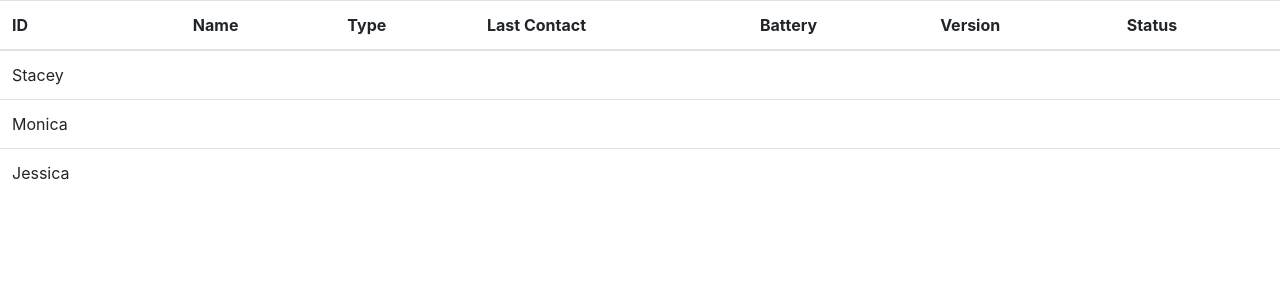
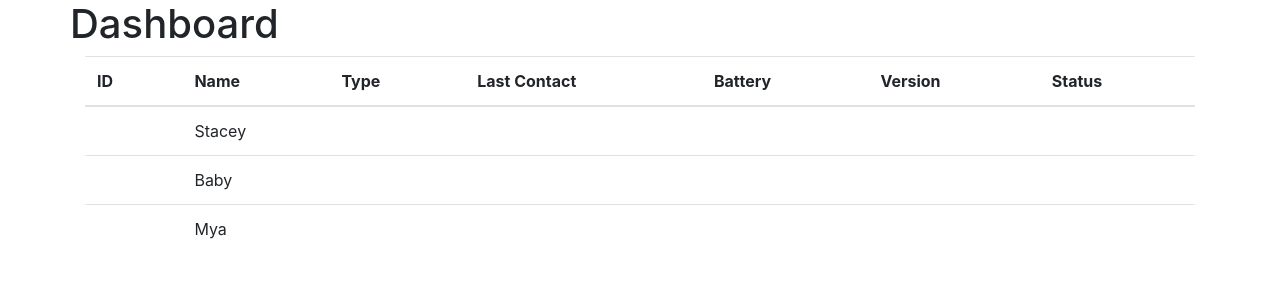
Before and after one commit to CallumHoward/OriginBlobs, a React app in the folder Dashboard/FrontEnd/: page / in a window 1280 px wide. Shown: the top 300 px of the page. Built offline with nearby package versions, Linux system fonts and the light colour scheme; the HTML template or start-up script is replaced by a standard one.

Commit message:
added react table and got sorting by column working

```diff
--- a/Dashboard/FrontEnd/package.json
+++ b/Dashboard/FrontEnd/package.json
@@ -12,6 +12,10 @@
   "author": "",
   "license": "ISC",
   "dependencies": {
+    "@fortawesome/fontawesome-svg-core": "^1.2.28",
+    "@fortawesome/free-solid-svg-icons": "^5.13.0",
+    "@fortawesome/react-fontawesome": "^0.1.9",
+    "@types/react-table": "^7.0.12",
     "@types/reactstrap": "^8.4.2",
     "react": "^16.3.2",
     "react-dom": "^16.13.0",
--- a/Dashboard/FrontEnd/src/app/App.tsx
+++ b/Dashboard/FrontEnd/src/app/App.tsx
@@ -1,6 +1,7 @@
 import * as React from "react";
 import * as ReactDOM from "react-dom";
 import { Hello } from "./components/Hello";
+declare module 'react-table';
 declare let module: any;
 
 import 'bootstrap/dist/css/bootstrap.min.css';
--- a/Dashboard/FrontEnd/src/app/components/DeviceTable.tsx
+++ b/Dashboard/FrontEnd/src/app/components/DeviceTable.tsx
@@ -1,52 +1,131 @@
 import * as React from "react";
-import styled from 'styled-components';
-import { Table } from 'reactstrap';
+import { Table } from "reactstrap";
+import { useTable, useSortBy } from "react-table";
 
-const DeviceTable = () => (
+import { FontAwesomeIcon } from "@fortawesome/react-fontawesome";
+import { faAngleUp, faAngleDown } from "@fortawesome/free-solid-svg-icons";
+
+const DeviceTable = () => {
+  const columns = React.useMemo(
+    () => [
+      {
+        Header: "ID",
+        accessor: "col1",
+      },
+      {
+        Header: "Name",
+        accessor: "col2",
+      },
+      {
+        Header: "Type",
+        accessor: "col3",
+      },
+      {
+        Header: "Last Contact",
+        accessor: "col4",
+      },
+      {
+        Header: "Battery",
+        accessor: "col5",
+      },
+      {
+        Header: "Version",
+        accessor: "col6",
+      },
+      {
+        Header: "Status",
+        accessor: "col7",
+      },
+    ],
+    []
+  );
+
+  const data = React.useMemo(
+    () => [
+      {
+        col1: "",
+        col2: "Stacey",
+        col3: "",
+        col4: "",
+        col5: "",
+        col6: "",
+        col7: "",
+      },
+      {
+        col1: "",
+        col2: "Baby",
+        col3: "",
+        col4: "",
+        col5: "",
+        col6: "",
+        col7: "",
+      },
+      {
+        col1: "",
+        col2: "Mya",
+        col3: "",
+        col4: "",
+        col5: "",
+        col6: "",
+        col7: "",
+      },
+    ],
+    []
+  );
+
+  const {
+    getTableProps,
+    getTableBodyProps,
+    headerGroups,
+    rows,
+    prepareRow,
+  } = useTable(
+    {
+      data,
+      columns,
+    },
+    useSortBy
+  );
+
+  return (
     <>
-    <Table>
+      <Table {...getTableProps()}>
         <thead>
-        <tr>
-          <th>ID</th>
-          <th>Name</th>
-          <th>Type</th>
-          <th>Last Contact</th>
-          <th>Battery</th>
-          <th>Version</th>
-          <th>Status</th>
+          {headerGroups.map((headerGroup) => (
+            <tr {...headerGroup.getHeaderGroupProps()}>
+              {headerGroup.headers.map((column) => (
+                <th {...column.getHeaderProps(column.getSortByToggleProps())}>
+                  {column.render("Header")}
+                  <span style={{ paddingLeft: "0.5rem" }}>
+                    {column.isSorted
+                      ? column.isSortedDesc
+                        ? <FontAwesomeIcon icon={faAngleUp} />
+                        : <FontAwesomeIcon icon={faAngleDown} />
+                          : <FontAwesomeIcon icon={faAngleDown} style={{ opacity: 0 }} />}
+                  </span>
+                </th>
+              ))}
             </tr>
+          ))}
         </thead>
-      <tbody>
-        <tr>
-          <td>Stacey</td>
-          <td></td>
-          <td></td>
-          <td></td>
-          <td></td>
-          <td></td>
-          <td></td>
+
+        <tbody {...getTableBodyProps()}>
+          {rows.map((row) => {
+            prepareRow(row);
+            return (
+              <tr {...row.getRowProps()}>
+                {row.cells.map((cell) => {
+                  return (
+                    <td {...cell.getCellProps()}>{cell.render("Cell")}</td>
+                  );
+                })}
               </tr>
-        <tr>
-          <td>Monica</td>
-          <td></td>
-          <td></td>
-          <td></td>
-          <td></td>
-          <td></td>
-          <td></td>
-        </tr>
-        <tr>
-          <td>Jessica</td>
-          <td></td>
-          <td></td>
-          <td></td>
-          <td></td>
-          <td></td>
-          <td></td>
-        </tr>
+            );
+          })}
         </tbody>
       </Table>
     </>
   );
+};
 
 export default DeviceTable;
--- a/Dashboard/FrontEnd/src/app/components/Hello.tsx
+++ b/Dashboard/FrontEnd/src/app/components/Hello.tsx
@@ -1,4 +1,19 @@
 import * as React from "react";
 import DeviceTable from "./DeviceTable";
+import Section from "./Section";
+import { Container, Row, Col } from "reactstrap";
 
-export const Hello = () => (<DeviceTable />);
+export const Hello = () => {
+  return (
+    <Container>
+      <Row>
+        <h1>Dashboard</h1>
+      </Row>
+      <Row>
+        <Col>
+          <DeviceTable />
+        </Col>
+      </Row>
+    </Container>
+  );
+};
--- /dev/null
+++ b/Dashboard/FrontEnd/src/app/components/Section.tsx
@@ -0,0 +1,19 @@
+import React, { FunctionComponent } from "react";
+import styled from "styled-components";
+
+const StyledDiv = styled.div`
+  background-color: #eee;
+  border-radius: 3px;
+  width: 100vw;
+`;
+
+type Props = {
+  children: React.ReactNode;
+};
+
+const Section: FunctionComponent<Props> = (props) => {
+  console.log(props.children);
+  return <StyledDiv>{props.children}</StyledDiv>;
+};
+
+export default Section;
```
Also changed, not shown: Dashboard/FrontEnd/src/types/react-table-config.d.ts (added, +120 -0 lines), 1 other file (tests, documents, lock files or other folders). Lines whose indentation alone changed are shown as unchanged.
